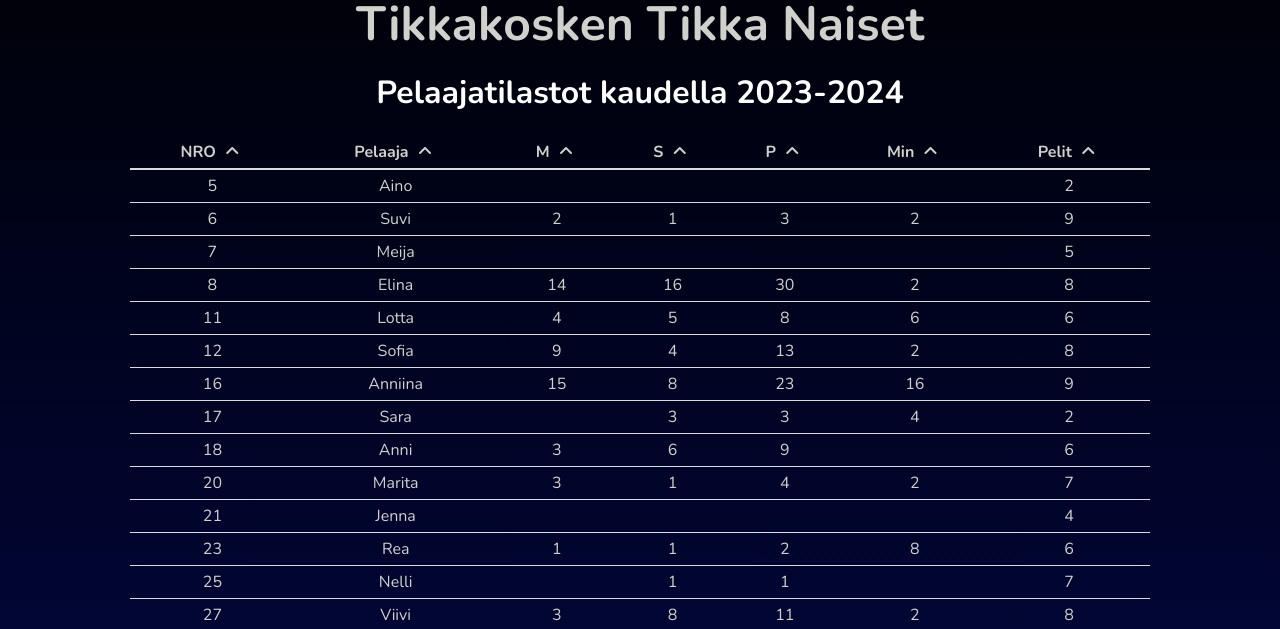
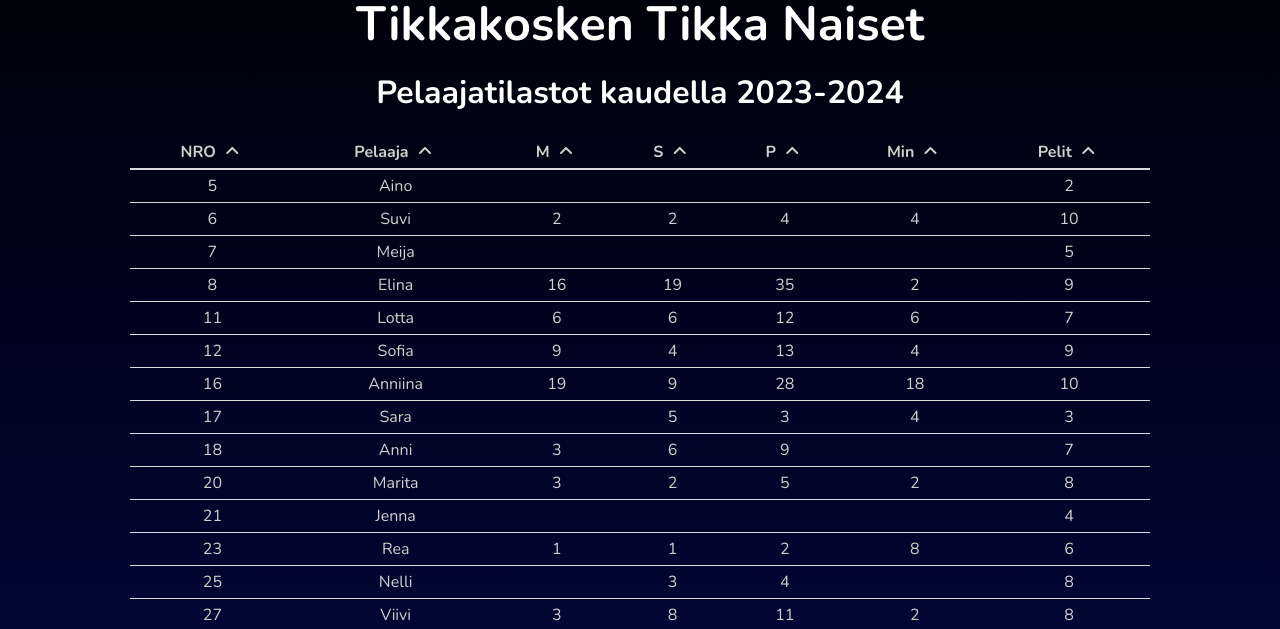
Before and after one commit to NeEvLai/TikkaNaiset, a website: page index.html in a window 1280 px wide. Shown: the part 153-782 px from the top of the page. Drawn offline with nearby package versions, Linux system fonts and the light colour scheme.

Commit message:
Added results from the latest game

```diff
--- a/index.html
+++ b/index.html
@@ -130,7 +130,7 @@
     <main>
         <section class="columns is-centered">
             <div class="column is-four-fifths">
-                <h1 class="title is-1 has.has-text-white has-text-centered">Tikkakosken Tikka Naiset</h1>
+                <h1 class="title is-1 has-text-white has-text-centered">Tikkakosken Tikka Naiset</h1>
                 <h2 class="title is-3 has-text-white has-text-centered">Pelaajatilastot kaudella 2023-2024</h2>
                 <div class="table-container">
                     <table id="statsTable" class="table is-narrow is-fullwidth has-text-centered">
@@ -159,10 +159,10 @@
                                 <td>6</td>
                                 <td>Suvi</td>
                                 <td>2</td>
-                                <td>1</td>
-                                <td>3</td>
                                 <td>2</td>
-                                <td>9</td>
+                                <td>4</td>
+                                <td>4</td>
+                                <td>10</td>
                             </tr>
                             <tr>
                                 <td>7</td>
@@ -176,20 +176,20 @@
                             <tr>
                                 <td>8</td>
                                 <td>Elina</td>
-                                <td>14</td>
                                 <td>16</td>
-                                <td>30</td>
+                                <td>19</td>
+                                <td>35</td>
                                 <td>2</td>
-                                <td>8</td>
+                                <td>9</td>
                             </tr>
                             <tr>
                                 <td>11</td>
                                 <td>Lotta</td>
-                                <td>4</td>
-                                <td>5</td>
-                                <td>8</td>
                                 <td>6</td>
                                 <td>6</td>
+                                <td>12</td>
+                                <td>6</td>
+                                <td>7</td>
                             </tr>
                             <tr>
                                 <td>12</td>
@@ -197,26 +197,26 @@
                                 <td>9</td>
                                 <td>4</td>
                                 <td>13</td>
-                                <td>2</td>
-                                <td>8</td>
+                                <td>4</td>
+                                <td>9</td>
                             </tr>
                             <tr>
                                 <td>16</td>
                                 <td>Anniina</td>
-                                <td>15</td>
-                                <td>8</td>
-                                <td>23</td>
-                                <td>16</td>
+                                <td>19</td>
                                 <td>9</td>
+                                <td>28</td>
+                                <td>18</td>
+                                <td>10</td>
                             </tr>
                             <tr>
                                 <td>17</td>
                                 <td>Sara</td>
                                 <td></td>
-                                <td>3</td>
+                                <td>5</td>
                                 <td>3</td>
                                 <td>4</td>
-                                <td>2</td>
+                                <td>3</td>
                             </tr>
                             <tr>
                                 <td>18</td>
@@ -225,16 +225,16 @@
                                 <td>6</td>
                                 <td>9</td>
                                 <td></td>
-                                <td>6</td>
+                                <td>7</td>
                             </tr>
                             <tr>
                                 <td>20</td>
                                 <td>Marita</td>
                                 <td>3</td>
-                                <td>1</td>
-                                <td>4</td>
                                 <td>2</td>
-                                <td>7</td>
+                                <td>5</td>
+                                <td>2</td>
+                                <td>8</td>
                             </tr>
                             <tr>
                                 <td>21</td>
@@ -258,10 +258,10 @@
                                 <td>25</td>
                                 <td>Nelli</td>
                                 <td></td>
-                                <td>1</td>
-                                <td>1</td>
+                                <td>3</td>
+                                <td>4</td>
                                 <td></td>
-                                <td>7</td>
+                                <td>8</td>
                             </tr>
                             <tr>
                                 <td>27</td>
@@ -279,7 +279,7 @@
                                 <td></td>
                                 <td></td>
                                 <td></td>
-                                <td>8</td>
+                                <td>9</td>
                             </tr>
                             <tr>
                                 <td>48</td>
```
